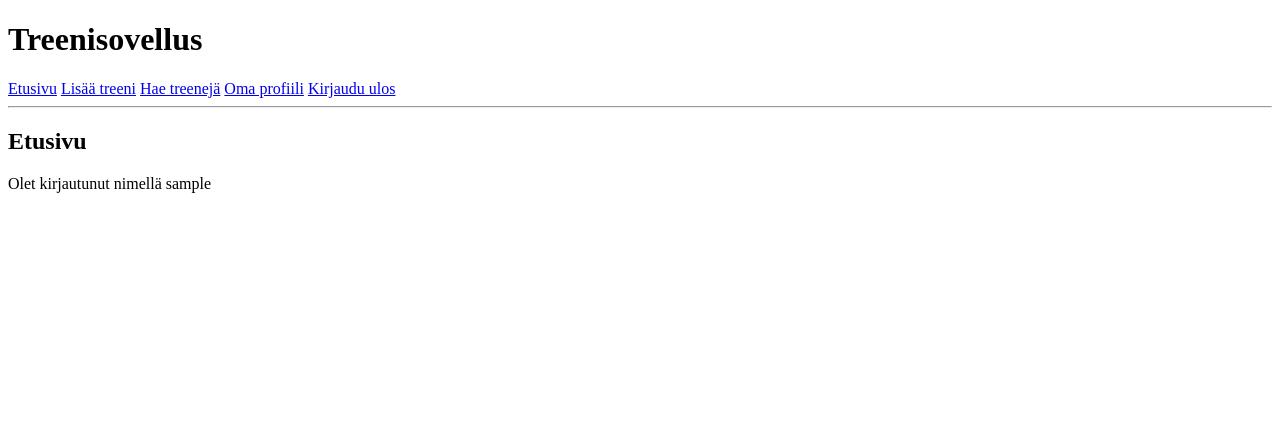
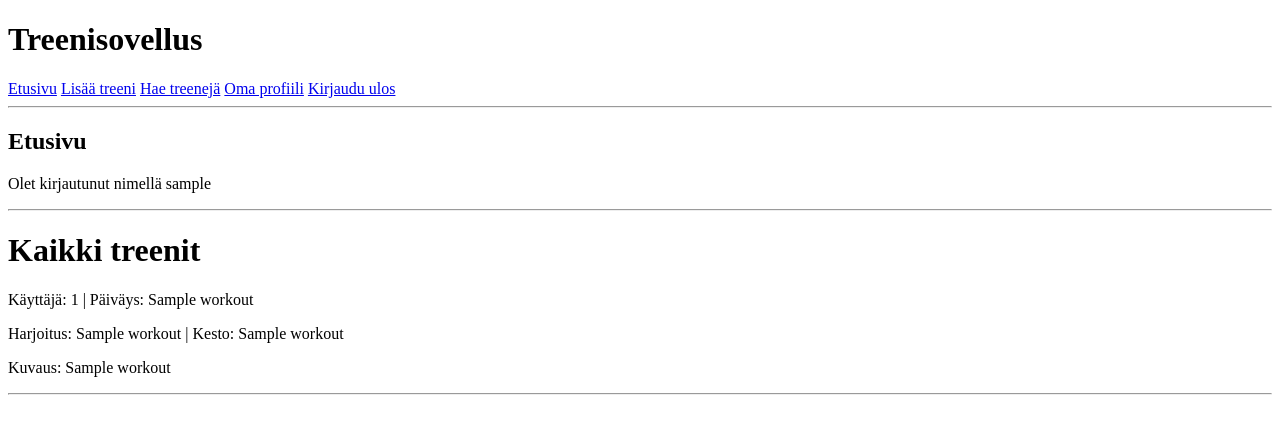
Before and after one commit to hctarkia/treenisovellus, a Flask app: template templates/index.html in a window 1280 px wide. Shown: the top 434 px of the page. Run offline with Flask 2, Linux system fonts and the light colour scheme; the visitor is signed in with stand-in values (Sample User, id 1); the template is opened without the code that fills it: most values are stand-ins (such as "Sample title", 1, 10 or a date in 2020).

Commit message:
treenit etusivulle

```diff
--- a/templates/index.html
+++ b/templates/index.html
@@ -4,6 +4,16 @@
 <h2>Etusivu</h2>
 {% if session.user_id %}
 <p>Olet kirjautunut nimellä {{ session.username }}</p>
+<hr>
+<h1>Kaikki treenit</h1>
+{% for workout in results %}
+Käyttäjä: {{ workout[0] }} | Päiväys: {{ workout[1] }}
+<p>
+Harjoitus: {{ workout[2] }} | Kesto: {{ workout[3] }}
+<p>
+Kuvaus: {{ workout[4] }}
+<hr>
+{% endfor %}
 {% else %}
 <p>Kirjaudu sisään käyttääksesi sovellusta</p>
 {% endif %}
```
Also changed, not shown: routes.py (+6 -3 lines).
